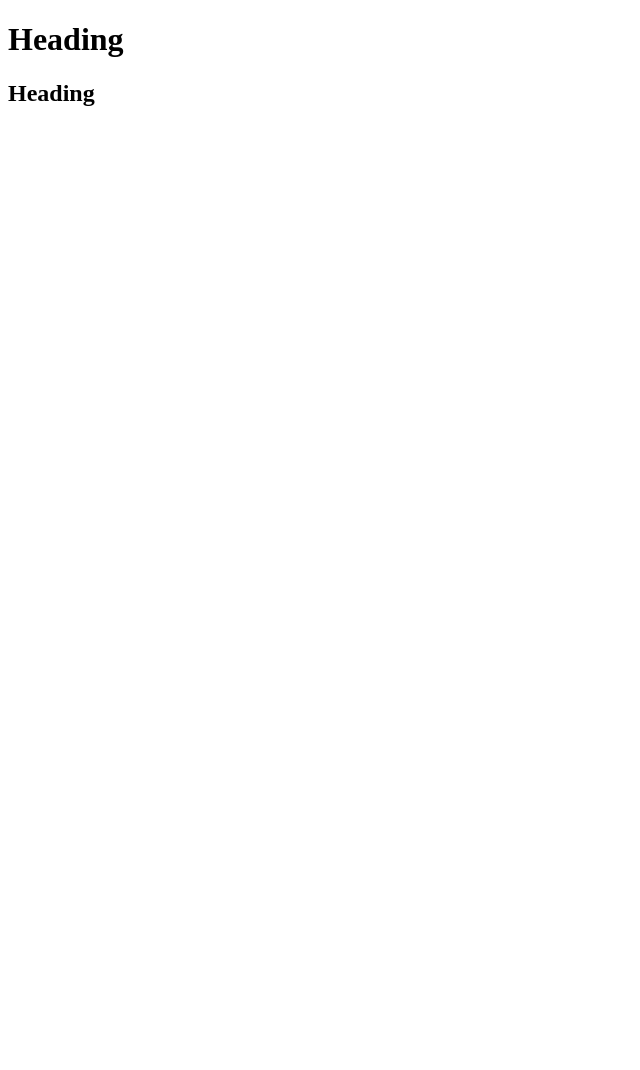
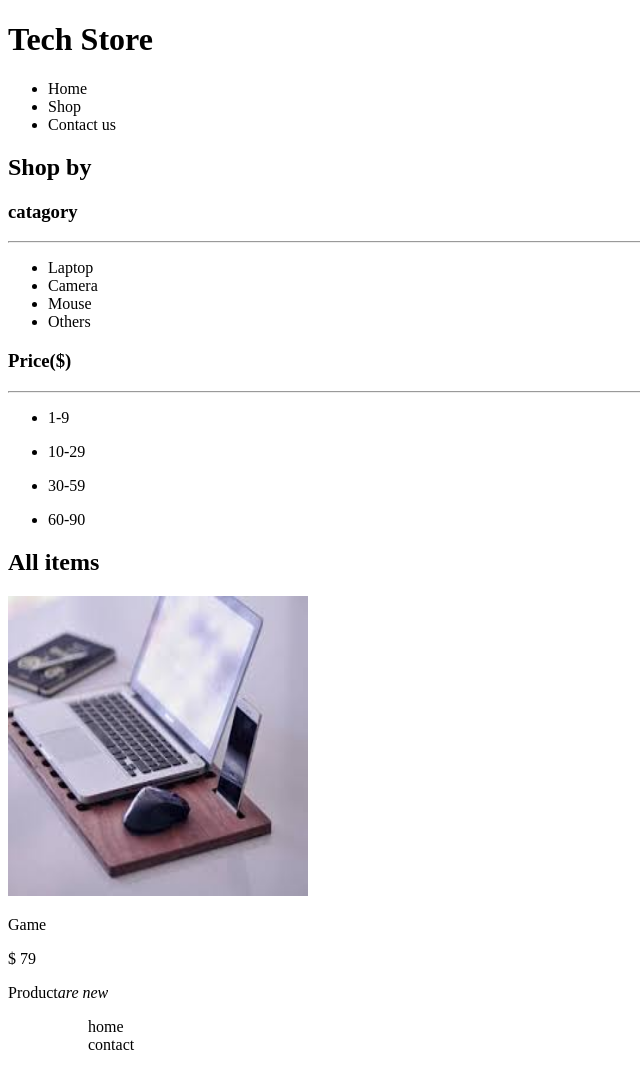
Before and after one commit to SultanaK/Tech-Store, a plain HTML site: page index.html in a window 1280 px wide. Shown: the whole page, without its empty margins (0-640 px from the left). Before the commit the page ends 800 px from the top, so only its background shows below. Drawn offline with Linux system fonts and the light colour scheme.

Commit message:
update  index file

```diff
--- a/index.html
+++ b/index.html
@@ -7,7 +7,49 @@
     <title>My first Tech Store</title>
 </head>
 <body>
-    <h1>Heading</h1>
-    <h2>Heading</h2 >
+    <div>
+      <h1>Tech Store</h1>
+      <ul>
+          <li>Home</li>
+
+          <li>Shop</li>
+          <li>Contact us</li>
+      </ul>
+
+    </div>
+
+    <div>
+        <h2>Shop by</h2>
+        <h3>catagory</h3>
+        <hr>
+        <ul>
+            <li>Laptop</li>
+            <li>Camera</li>
+            <li>Mouse</li>
+            <li>Others</li>
+        </ul>
+        <h3>Price<span>($)</span></h3>
+        <hr>
+            <ul>
+                    <li><p>1-9</p></li>
+                    <li><p>10-29</p></li>
+                    <li><p>30-59</p></li>
+                    <li><p>60-90</p></li>
+             </ul>
+        <div>
+        <h2>All items</h2>
+        <div>
+            <img src="laptop.jpg" alt="Laptop" height="300" width="300">
+             <p>Game</p><p>$ 79</p><p>Product<i>are new</i></p>
+        </div>
+    </div>
+    </div>
+    <div>
+        <ul>
+            <ol>home</ol>
+            <ol>contact</ol>
+            <ol></ol>
+        </ul>
+    </div>
 </body>
 </html>
```
Also changed, not shown: laptop.jpg (added).
